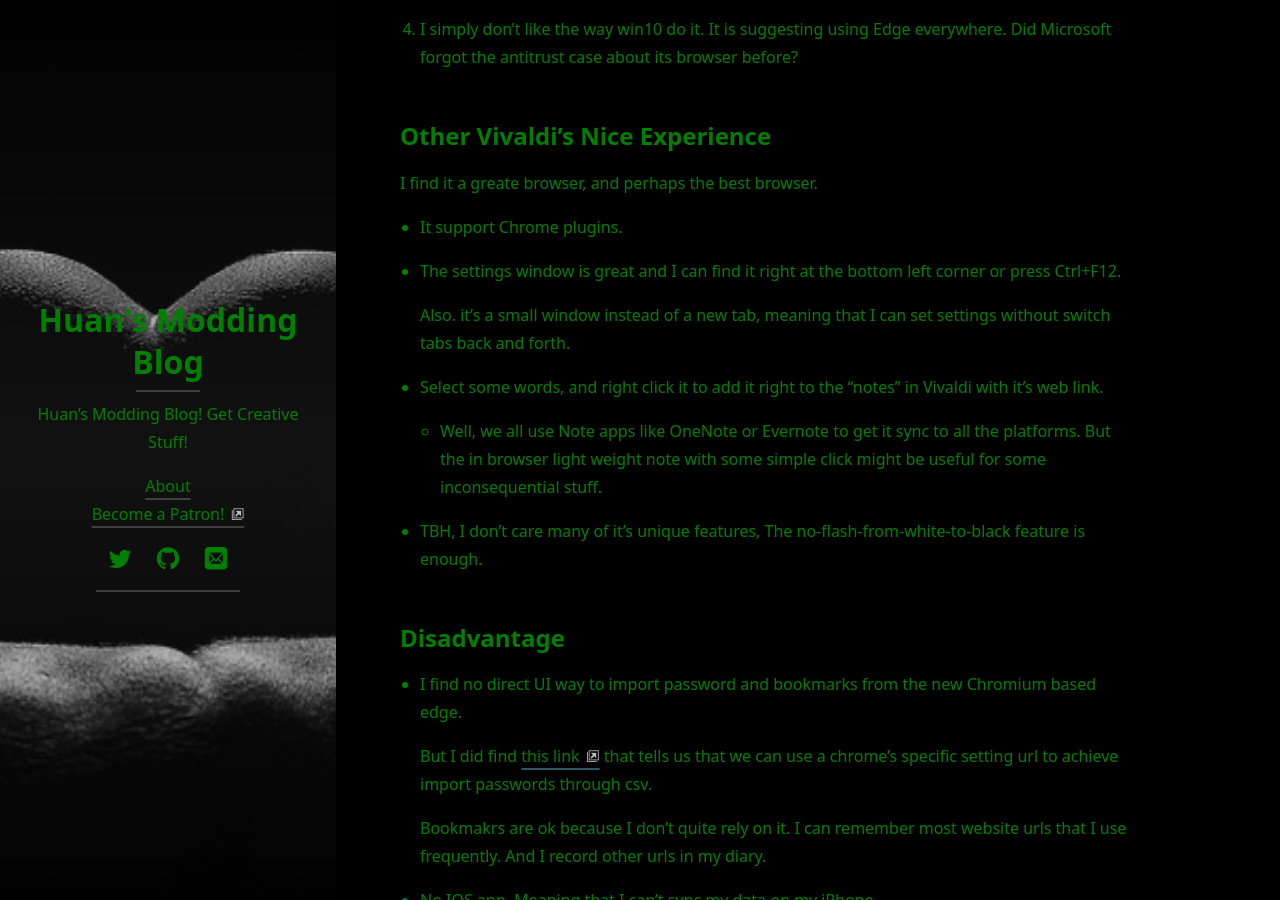
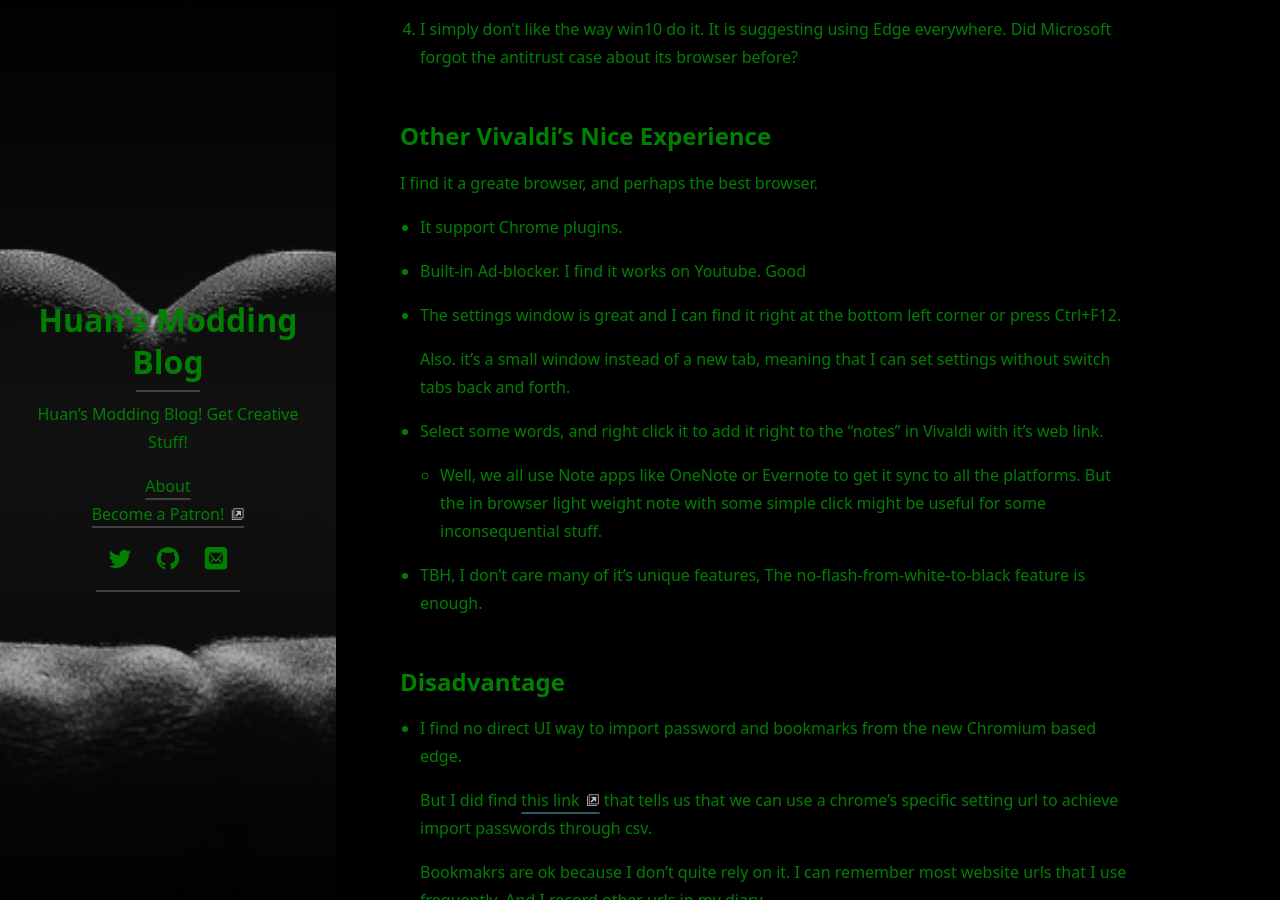
Before and after one commit to huanrenfeng/huanrenfeng.github.io, a Jekyll site: the page built from _posts/2020-11-19-switch-from-chrome-to-edge-to-vivaldi.md, in a window 1280 px wide and 900 px high, scrolled down 793 px. Built offline with Jekyll 4.4.1, drawn with Linux system fonts in a browser that asks for light colours; cached includes are drawn as plain includes; nearby versions of some CDN libraries; some web fonts are replaced; our own code applies the rules of GitHub Pages for plain Markdown files; library files that are not in the unit come from our copies.

Commit message:
Update 2020-11-19-switch-from-chrome-to-edge-to-vivaldi.md

```diff
--- a/_posts/2020-11-19-switch-from-chrome-to-edge-to-vivaldi.md
+++ b/_posts/2020-11-19-switch-from-chrome-to-edge-to-vivaldi.md
@@ -28,6 +28,8 @@
 
 - It support Chrome plugins.
 
+- Built-in Ad-blocker. I find it works on Youtube. Good
+
 - The settings window is great and I can find it right at the bottom left corner or press Ctrl+F12.
 
   Also. it's a small window instead of a new tab, meaning that I can set settings without switch tabs back and forth.
```
